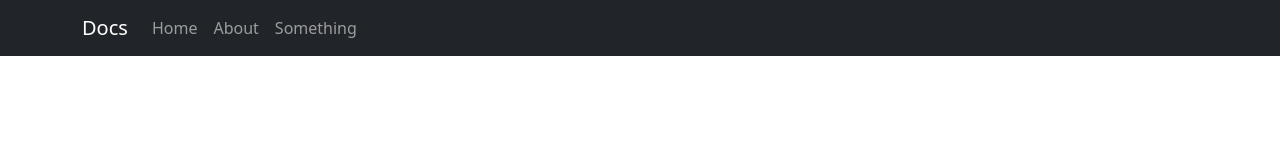
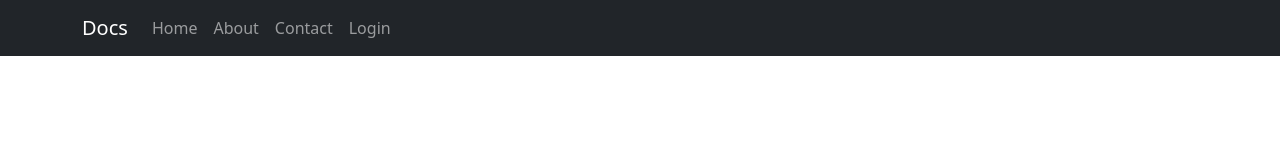
Before and after one commit to lovelgeorge99/React-Django-Blog, a React (Create React App) app in the folder frontend/: page /login in a window 1280 px wide. Shown: the top 160 px of the page. Built offline with nearby package versions, Linux system fonts and the light colour scheme; a web font is replaced by a local one.

Commit message:
changed navbar to add login

```diff
--- a/frontend/package.json
+++ b/frontend/package.json
@@ -1,6 +1,6 @@
 {
   "name": "frontend",
-  "proxy": "http://127.0.0.1:5000",
+  "proxy": "https://blogdata.lovelgeorge.ml/",
   "version": "0.1.0",
   "private": true,
   "dependencies": {
--- a/frontend/src/actions/blogActions.js
+++ b/frontend/src/actions/blogActions.js
@@ -18,7 +18,7 @@ export const listBlogs= () => async (dispatch) =>{
 
         dispatch({type:BLOG_LIST_REQUEST})
 
-        const{data}= await axios.get('http://127.0.0.1:5000/api/blogs');
+        const{data}= await axios.get('http://localhost:8000/api/blogs');
 
         dispatch({
             type:BLOG_LIST_SUCCESS,
@@ -43,7 +43,7 @@ export const listBlogContents = (slug) => async (dispatch) =>{
 
         dispatch({type:BLOG_CONTENT_REQUEST})
 
-        const{data}= await axios.get(`http://127.0.0.1:5000/api/blog/${slug}`);
+        const{data}= await axios.get(`http://localhost:8000/api/blog/${slug}`);
 
         dispatch({
             type:BLOG_CONTENT_SUCCESS,
--- a/frontend/src/components/Header.js
+++ b/frontend/src/components/Header.js
@@ -26,9 +26,13 @@ function Header() {
              <LinkContainer to="/about">
                <Nav.Link>About</Nav.Link>
              </LinkContainer>
-             <LinkContainer to="/something" activeClassName='selectedMenuItem'>
-               <Nav.Link>Something</Nav.Link>
+             <LinkContainer to="/contact" activeClassName='selectedMenuItem'>
+               <Nav.Link>Contact</Nav.Link>
              </LinkContainer>
+             <LinkContainer to="/login" activeClassName='selectedMenuItem'>
+               <Nav.Link>Login</Nav.Link>
+             </LinkContainer>
+             <Navbar.Text></Navbar.Text>
              <Navbar.Text>
 
              </Navbar.Text>
```
Also changed, not shown: 2 other files (tests, documents, lock files or other folders).
